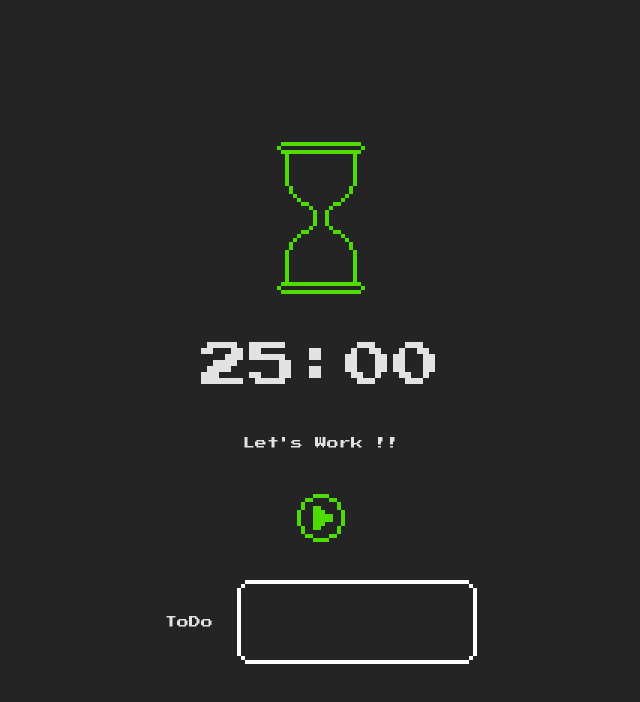
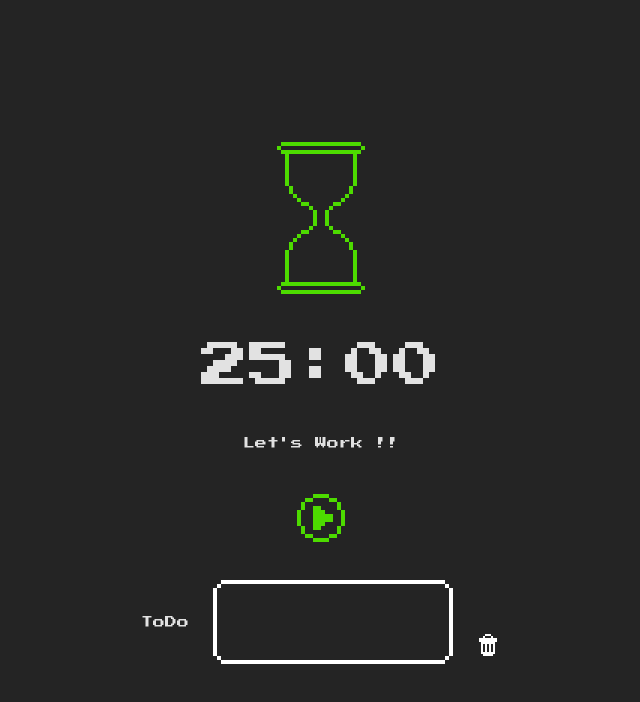
Before and after one commit to takuma0403/pomodoro_with_game, a React (Vite) app in the folder front/: page / in a window 1280 px wide. Shown: the top 702 px of the page, without its empty margins (319-959 px from the left). Built offline with nearby package versions, Linux system fonts and the light colour scheme; a web font is replaced by a local one.

Commit message:
めも一括削除機能追加

```diff
--- a/front/src/component/DotIconButton.tsx
+++ b/front/src/component/DotIconButton.tsx
@@ -6,7 +6,7 @@ type DotIconButtonProps = {
   onClick?: () => void;
 };
 
-const DotIconButton: React.FC<DotIconButtonProps> = ({ type, onClick }) => {
+export const DotIconButton: React.FC<DotIconButtonProps> = ({ type, onClick }) => {
   const dotClass = {
     play: styles.playDot,
     pause: styles.pauseDot,
@@ -18,4 +18,17 @@ const DotIconButton: React.FC<DotIconButtonProps> = ({ type, onClick }) => {
   );
 };
 
-export default DotIconButton;
+type MiniDotIconButtonProps = {
+  type: "trashCan";
+  onClick?: () => void;
+};
+
+export const MiniDotIconButton: React.FC<MiniDotIconButtonProps> = ({ type, onClick }) => {
+  const dotClass = {
+    trashCan: styles.trashCanDotMini,
+  }[type];
+
+  return (
+    <button className={`${styles.miniIconButton} ${dotClass}`} onClick={onClick}></button>
+  )
+}
--- a/front/src/component/PomodoroController.tsx
+++ b/front/src/component/PomodoroController.tsx
@@ -1,4 +1,4 @@
-import DotIconButton from "./DotIconButton";
+import { DotIconButton } from "./DotIconButton";
 import { Phase } from "../types/type";
 
 type PomodoroControllerProps = {
--- a/front/src/component/ToDoMemoBox.tsx
+++ b/front/src/component/ToDoMemoBox.tsx
@@ -1,6 +1,7 @@
 import { useEffect, useRef, useState } from "react";
 import styles from "../styles/ToDoMemoBox.module.css";
 import { Phase } from "../types/type";
+import { MiniDotIconButton } from "./DotIconButton";
 
 type ToDoMemoBoxProps = {
   onPhaseChange?: (phase: Phase) => void;
@@ -33,6 +34,10 @@ export const ToDoMemoBox = ({ onPhaseChange, phase }: ToDoMemoBoxProps) => {
     onPhaseChange?.(phase);
   }, [phase, onPhaseChange]);
 
+  const handleClearText = () => {
+    setText("");
+  };
+
   return (
     isVisible && (
       <div className={styles.container}>
@@ -44,6 +49,9 @@ export const ToDoMemoBox = ({ onPhaseChange, phase }: ToDoMemoBoxProps) => {
             onChange={(e) => setText(e.target.value)}
           ></textarea>
         </div>
+        <div className={styles.trashButtonContainer}>
+          <MiniDotIconButton type="trashCan" onClick={handleClearText} />
+        </div>
       </div>
     )
   );
--- a/front/src/styles/DotIconButton.module.css
+++ b/front/src/styles/DotIconButton.module.css
@@ -12,9 +12,22 @@
   margin-right: 28px;
 }
 
+.miniIconButton {
+  width: 24px;
+  height: 24px;
+  background: top;
+  position: relative;
+  padding: 0;
+  margin: 0;
+  cursor: pointer;
+  border: none;
+  outline: none;
+}
+
 .iconButton:focus,
 .iconButton:hover,
-.iconButton:active {
+.iconButton:active,
+.miniIconButton {
   outline: none;
   box-shadow: none;
 }
@@ -235,3 +248,49 @@
     36px 48px 0 transparent, 40px 48px 0 transparent, 44px 48px 0 transparent,
     48px 48px 0 transparent;
 }
+
+.trashCanDotMini::before {
+  content: "";
+  position: absolute;
+  top: -2px;
+  left: -2px;
+
+  width: 2px;
+  height: 2px;
+  background: transparent;
+
+  box-shadow: 10px 2px 0 white, 12px 2px 0 white, 14px 2px 0 white,
+    8px 4px 0 white, 16px 4px 0 white, 4px 6px 0 white, 6px 6px 0 white,
+    8px 6px 0 white, 10px 6px 0 white, 12px 6px 0 white, 14px 6px 0 white,
+    16px 6px 0 white, 18px 6px 0 white, 20px 6px 0 white, 4px 8px 0 white,
+    6px 8px 0 white, 8px 8px 0 white, 10px 8px 0 white, 12px 8px 0 white,
+    14px 8px 0 white, 16px 8px 0 white, 18px 8px 0 white, 20px 8px 0 white,
+    6px 10px 0 white, 8px 10px 0 white, 10px 10px 0 white, 12px 10px 0 white,
+    14px 10px 0 white, 16px 10px 0 white, 18px 10px 0 white, 6px 12px 0 white,
+    10px 12px 0 white, 14px 12px 0 white, 18px 12px 0 white,
+    20px 12px 0 transparent, 22px 12px 0 transparent, 24px 12px 0 transparent,
+    2px 14px 0 transparent, 4px 14px 0 transparent, 6px 14px 0 white,
+    8px 14px 0 transparent, 10px 14px 0 white, 12px 14px 0 transparent,
+    14px 14px 0 white, 16px 14px 0 transparent, 18px 14px 0 white,
+    20px 14px 0 transparent, 22px 14px 0 transparent, 24px 14px 0 transparent,
+    2px 16px 0 transparent, 4px 16px 0 transparent, 6px 16px 0 white,
+    8px 16px 0 transparent, 10px 16px 0 white, 12px 16px 0 transparent,
+    14px 16px 0 white, 16px 16px 0 transparent, 18px 16px 0 white,
+    20px 16px 0 transparent, 22px 16px 0 transparent, 24px 16px 0 transparent,
+    2px 18px 0 transparent, 4px 18px 0 transparent, 6px 18px 0 white,
+    8px 18px 0 transparent, 10px 18px 0 white, 12px 18px 0 transparent,
+    14px 18px 0 white, 16px 18px 0 transparent, 18px 18px 0 white,
+    20px 18px 0 transparent, 22px 18px 0 transparent, 24px 18px 0 transparent,
+    2px 20px 0 transparent, 4px 20px 0 transparent, 6px 20px 0 white,
+    8px 20px 0 white, 10px 20px 0 white, 12px 20px 0 white, 14px 20px 0 white,
+    16px 20px 0 white, 18px 20px 0 white, 20px 20px 0 transparent,
+    22px 20px 0 transparent, 24px 20px 0 transparent, 2px 22px 0 transparent,
+    4px 22px 0 transparent, 6px 22px 0 transparent, 8px 22px 0 white,
+    10px 22px 0 white, 12px 22px 0 white, 14px 22px 0 white, 16px 22px 0 white,
+    18px 22px 0 transparent, 20px 22px 0 transparent, 22px 22px 0 transparent,
+    24px 22px 0 transparent, 2px 24px 0 transparent, 4px 24px 0 transparent,
+    6px 24px 0 transparent, 8px 24px 0 transparent, 10px 24px 0 transparent,
+    12px 24px 0 transparent, 14px 24px 0 transparent, 16px 24px 0 transparent,
+    18px 24px 0 transparent, 20px 24px 0 transparent, 22px 24px 0 transparent,
+    24px 24px 0 transparent;
+}
--- a/front/src/styles/ToDoMemoBox.module.css
+++ b/front/src/styles/ToDoMemoBox.module.css
@@ -33,6 +33,10 @@
   font-size: 14px;
   font-family: "DotGothic16", sans-serif;
   line-height: 1.4;
+}
+
+.trashButtonContainer {
+  align-self: flex-end;
 }
 
 .textbox {
```
